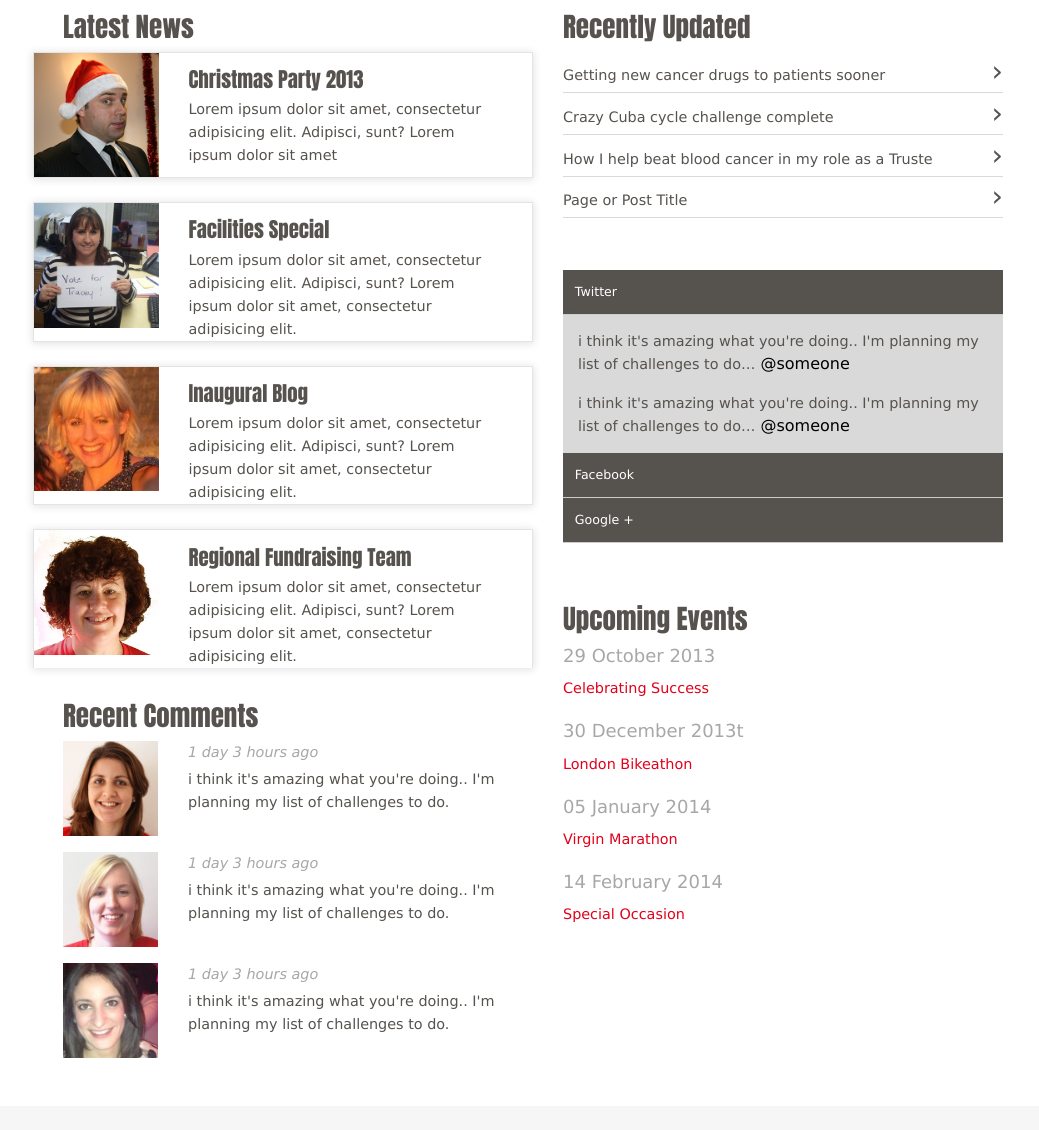
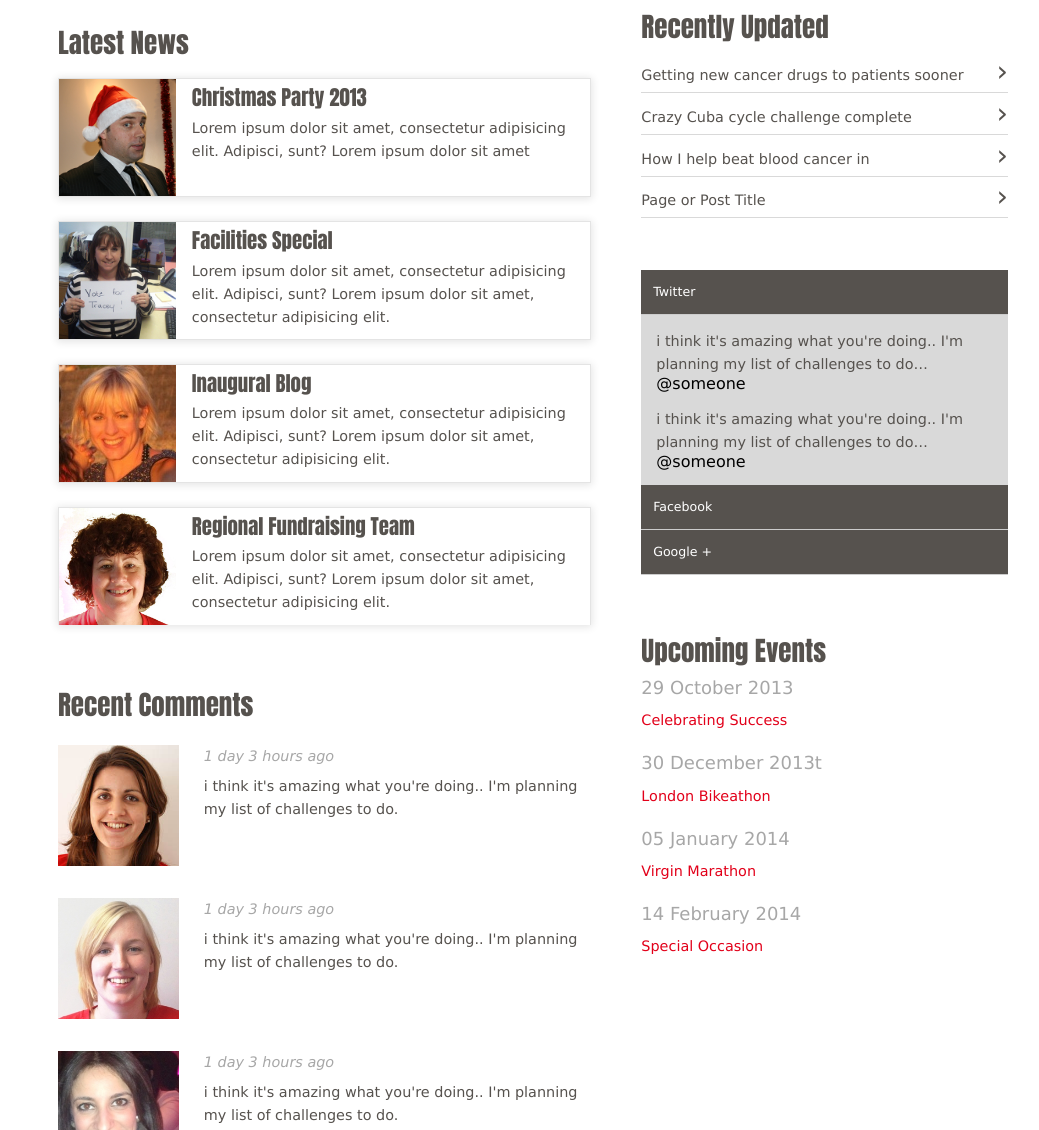
Before and after one commit to RummanAmin/staff-pages, a plain HTML site: page index.html in a window 1280 px wide. Shown: the part 632-1762 px from the top of the page, without its empty margins (107-1146 px from the left). Drawn offline with Linux system fonts and the light colour scheme.

Commit message:
blog block alignment

```diff
--- a/css/foundation/_variables.scss
+++ b/css/foundation/_variables.scss
@@ -150,7 +150,7 @@ $default-float: left;
 //
 
 // $row-width: em-calc(1000);
-   $column-gutter: em-calc(60);
+   $column-gutter: em-calc(50);
 // $total-columns: 12;
 
 //
--- a/css/style.scss
+++ b/css/style.scss
@@ -73,6 +73,7 @@ h4.subheader {
 .subheader {
   font: 18px/26px "Lucida Grande",Helvetica,Arial,sans-serif;
   color: $secondary;
+  text-transform: none;
 }
 
 img {
@@ -85,7 +86,6 @@ img {
     padding: 0;
   }
 }
-
 
 .row {
   padding: 1em 0;
@@ -164,29 +164,22 @@ ul.pagination li.current a {
 }
 
 .blog {
-  .row {
-
+  .box {
     border-bottom: 1px #e4e4e4 solid;
     padding: 0 0 1em;
+    overflow: hidden;
+    margin-bottom: 1.5em;
+    margin-top: 1em;
 
     .columns {
-      &:first-of-type {
-        padding: 0;
-      }
+      padding-right: 0;
+      padding-left: 0;
       &:last-of-type {
-        padding-top: .5em;
+        p {
+          margin-bottom: 0;
+        }
       }
     }
-    p:last-of-type {
-      margin-bottom: 0;
-    }
-
-    &:last-of-type {
-      border-bottom: 0;
-    }
-  }
-  p.right {
-    margin-bottom: 0;
   }
 }
 
@@ -252,16 +245,20 @@ ul.pagination li.current a {
 }
 
 .recent-comments {
-  padding-top: 0;
   .row {
-    padding-top: 0;
+    overflow: hidden;
     .columns {
-      padding-right: 0;
       &:last-of-type {
-        p:first-of-type {
-          margin-bottom: 0.3em;
-          font-style: italic;
-          color: $secondary;
+        p {
+          &:first-of-type {
+            margin-bottom: .5em;
+            color: $secondary;
+            font-style: italic;
+          }
+
+          &:last-of-type {
+            margin-bottom: 0;
+          }
         }
       }
     }
@@ -317,15 +314,14 @@ ul.pagination li.current a {
 }
 
 .about-sections {
-  .row {
-    .columns {
-      &:first-of-type {
-        padding: 0;
-      }
-      p:last-of-type {
-        margin-bottom: 0;
-      }
-    }
+  padding: 0;
+  .recent-comments {
+    padding: 0;
+  }
+  h4 {
+    margin-top: 0;
+    margin-bottom: .5em;
+    line-height: .8;
   }
 }
 
@@ -434,14 +430,26 @@ ul.pagination li.current a {
   }
 
   .blog {
-    .row {
+    .box {
       box-shadow: 0px 1px 8px 1px #e4e4e4;
       border: 1px #e4e4e4 solid;
-      margin-bottom: 1.5em;
       padding: 0;
 
       &:last-of-type {
         border-bottom: inherit;
+      }
+      .columns {
+        padding-right: 1em;
+      }
+    }
+  }
+
+  .recent-comments {
+    .row {
+      .columns {
+        &:first-of-type {
+          padding-right: 0;
+        }
       }
     }
   }
--- a/index.html
+++ b/index.html
@@ -62,10 +62,11 @@
   </div>
 
   <div class="row">
-    <div class="large-6 columns">
-      <div class="blog">
+    <div class="large-7 columns">
+      <div class="row blog">
+        <div class="large-12 columns">
           <h3>Latest news</h3>
-        <div class="row">
+          <div class="box">
             <div class="large-3 columns">
               <img class="hide-for-small" src="img/index/christmas_party_blog_final.jpg" alt="">
             </div>
@@ -74,7 +75,7 @@
               <p>Lorem ipsum dolor sit amet, consectetur adipisicing elit. Adipisci, sunt? Lorem ipsum dolor sit amet</p>
             </div>
           </div>
-        <div class="row">
+          <div class="box">
             <div class="large-3 columns">
               <img class="hide-for-small" src="img/index/facilities_special_final.jpg" alt="">
             </div>
@@ -83,7 +84,7 @@
               <p>Lorem ipsum dolor sit amet, consectetur adipisicing elit. Adipisci, sunt? Lorem ipsum dolor sit amet, consectetur adipisicing elit.</p>
             </div>
           </div>
-        <div class="row">
+          <div class="box">
             <div class="large-3 columns">
               <img class="hide-for-small" src="img/index/inaugural_blog.jpg" alt="">
             </div>
@@ -92,13 +93,14 @@
               <p>Lorem ipsum dolor sit amet, consectetur adipisicing elit. Adipisci, sunt? Lorem ipsum dolor sit amet, consectetur adipisicing elit.</p>
             </div>
           </div>
-        <div class="row">
+          <div class="box">
             <div class="large-3 columns">
               <img class="hide-for-small" src="img/index/regional_fundraising_blog.jpg" alt="">
             </div>
             <div class="large-9 columns">
               <h4><a href="#">Regional fundraising team</a></h4>
               <p>Lorem ipsum dolor sit amet, consectetur adipisicing elit. Adipisci, sunt? Lorem ipsum dolor sit amet, consectetur adipisicing elit.</p>
+            </div>
           </div>
         </div>
       </div>
@@ -139,14 +141,14 @@
       </div>
     </div>
 
-    <div class="large-6 columns">
+    <div class="large-5 columns">
         <div class="row recent-updates">
           <div class="large-12 columns">
             <h3>Recently Updated</h3>
             <ul class="no-bullet">
               <li><p><a href="#">Getting new cancer drugs to patients sooner <span class="right hide-for-small">&rsaquo;</span></a></p></li>
               <li><p><a href="#">Crazy Cuba cycle challenge complete <span class="right hide-for-small">&rsaquo;</span></a></p></li>
-              <li><p><a href="#">How I help beat blood cancer in my role as a Truste <span class="right hide-for-small">&rsaquo;</span></a></p></li>
+              <li><p><a href="#">How I help beat blood cancer in<span class="right hide-for-small">&rsaquo;</span></a></p></li>
               <li><p><a href="#">Page or Post Title <span class="right hide-for-small">&rsaquo;</span></a></p></li>
             </ul>
           </div>
@@ -236,16 +238,6 @@
     </div>
   </div>
 
-	<!-- <div class="row">
-      <div class="large-6 columns panel">
-        <h5>Got Some Feedback?</h5>
-          <form action="" id="feedback">
-              <textarea name="" id="" cols="30" rows="10" placeholder="Filled our form field"></textarea>
-                <input type="submit" value="Submit" class="small button right">
-          </form>
-      </div>
-  </div> -->
-
   <div class="bottom">
 
   </div>
```
Also changed, not shown: about.html (+14 -8 lines), news.html (+10 -8 lines), css/style.css. Lines whose indentation alone changed are shown as unchanged.
